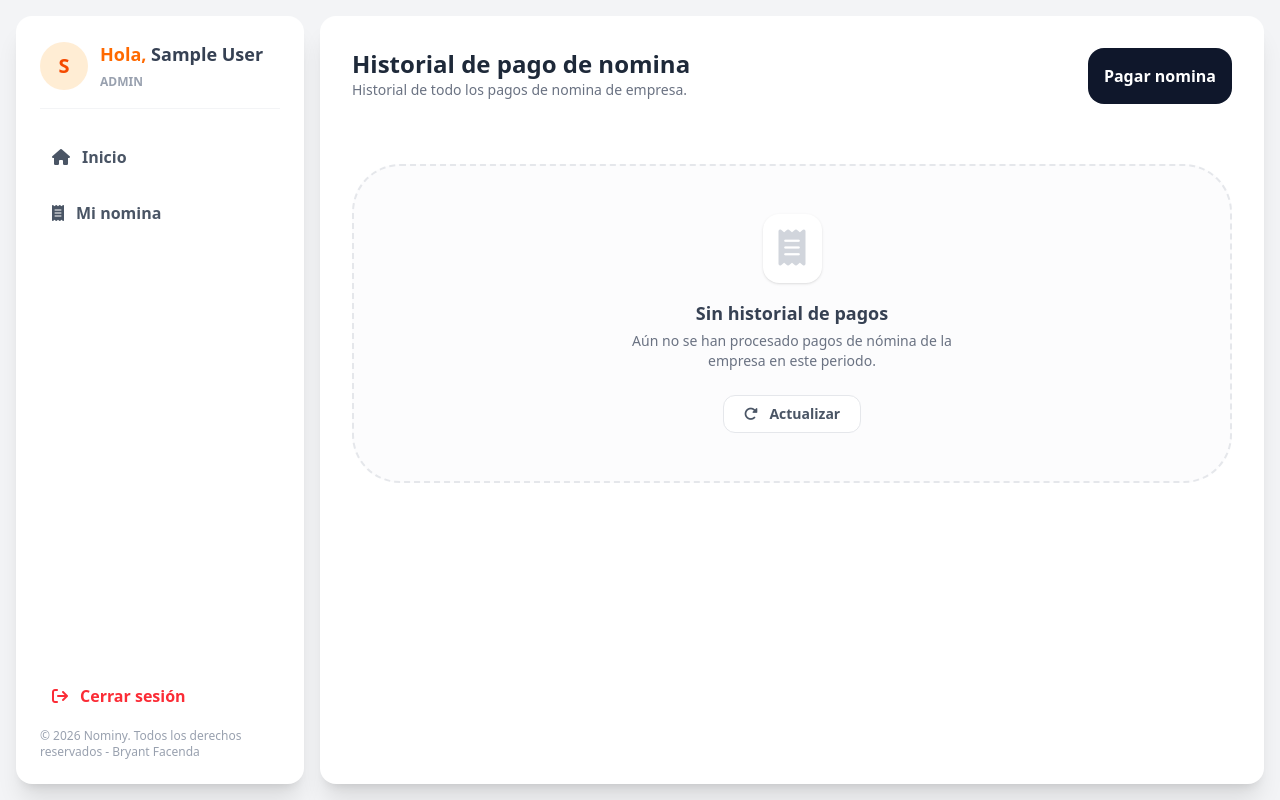
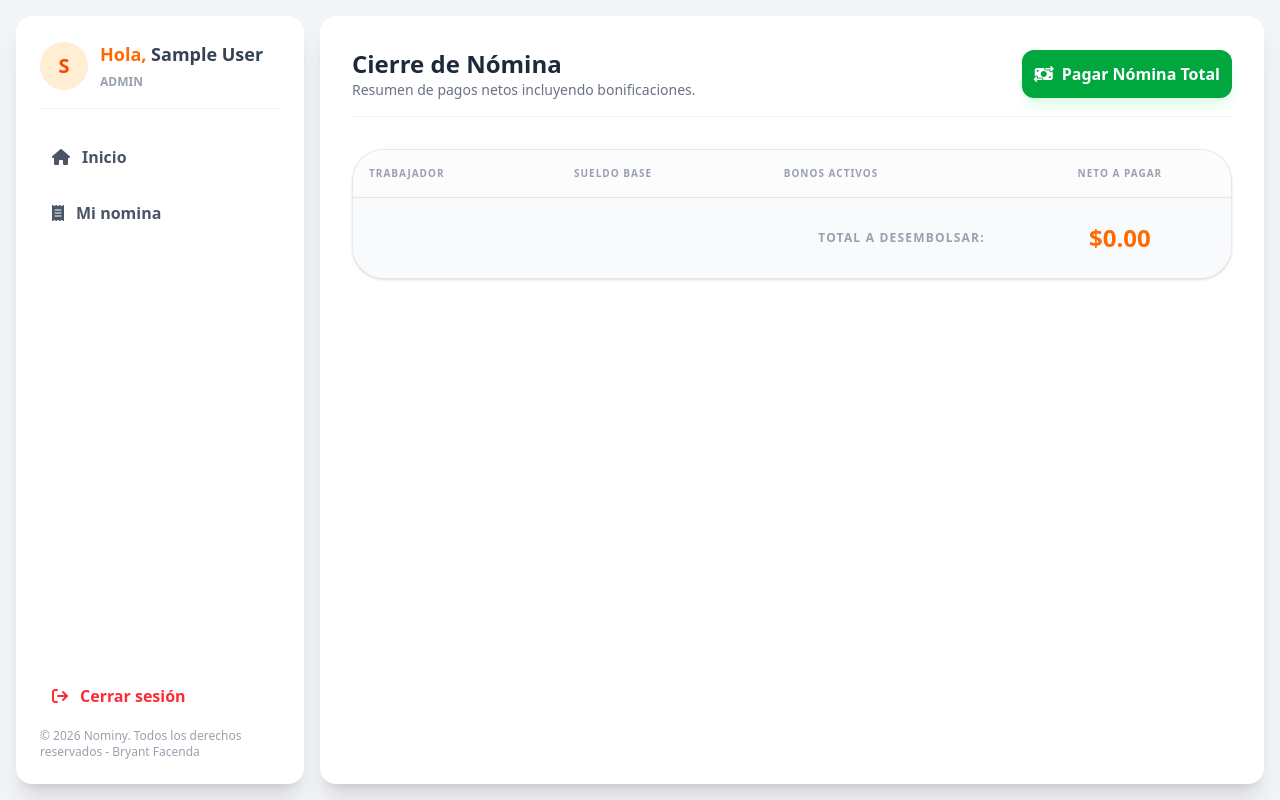
Before and after one commit to Bafaf23/nominy, a PHP site: page /views/dashboard/payroll_payment.php in a window 1280 px wide. Run offline with PHP 8.4, Linux system fonts and the light colour scheme; the visitor is signed in with stand-in values (Sample User, id 1); data comes from the database, SQL or seed files in the repository; data that the repository does not hold is empty; style sheets or scripts are compiled from the project's sources; some libraries are stand-ins or nearby versions.

Commit message:
Add payroll functionality and enhance user data display: Implement getNominaTotal method in Users model to calculate total bonuses for active users, update roster_db.sql to include new tables for deductions and payroll history, and enhance modal_payroll.php for individual payment processing. Refactor payroll_payment.php to display detailed payroll summary and improve user interaction in personal.php with payment modal integration.

```diff
--- a/app/models/Users.php
+++ b/app/models/Users.php
@@ -213,4 +213,31 @@ class Users
     }
     return $data;
   }
+
+  public function getNominaTotal()
+  {
+    // Asegúrate de que los nombres de las tablas (users, user_bonuses, bonuses)
+    // y columnas sean exactamente iguales a los de tu base de datos.
+    $sql = "SELECT
+                u.id_usuario,
+                u.name,
+                u.last_name,
+                u.dni,
+                u.salary,
+                COALESCE(SUM(b.amount), 0) as total_bonos
+            FROM users u
+            LEFT JOIN user_bonuses ub ON u.id_usuario = ub.id_user
+            LEFT JOIN bonuses b ON ub.id_bonus = b.id
+            WHERE u.is_active = 1
+            GROUP BY u.id_usuario";
+
+    $result = $this->db->query($sql);
+
+
+    if (!$result) {
+      return [];
+    }
+
+    return $result->fetch_all(MYSQLI_ASSOC);
+  }
 }
--- a/views/components/molecule/modal_payroll.php
+++ b/views/components/molecule/modal_payroll.php
@@ -1,52 +1,63 @@
-<div id="modalPay" class="fixed inset-0 bg-gray-900/50 backdrop-blur-sm z-50 hidden items-center justify-center p-4">
+<div id="modalPagoIndividual" class="hidden fixed inset-0 bg-gray-900/60 backdrop-blur-sm items-center justify-center z-50 p-4">
+  <div class="bg-white w-full max-w-md rounded-[2.5rem] shadow-2xl overflow-hidden border border-gray-100">
 
-  <div class="bg-white w-full max-w-md rounded-[2.5rem] shadow-2xl overflow-hidden animate-in fade-in zoom-in duration-300">
-
-    <div class="bg-orange-500 p-8 flex flex-col items-center text-white">
-      <div class="bg-white/20 p-4 rounded-3xl mb-4">
-        <i class="fa-solid fa-money-bill-transfer text-4xl"></i>
+    <!-- Header -->
+    <div class="p-6 border-b border-gray-100 flex justify-between items-center bg-slate-900 text-white">
+      <div class="flex items-center gap-3">
+        <i class="fa-solid fa-hand-holding-dollar text-orange-500 text-xl"></i>
+        <h2 class="text-lg font-black" id="pagoNombreEmpleado">Pago Individual</h2>
       </div>
-      <h2 class="text-2xl font-bold">Procesar Nómina</h2>
-      <p class="text-orange-100 text-sm">Confirmación de pago masivo</p>
+      <button onclick="cerrarModalPago()" class="text-slate-400 hover:text-white transition-colors text-2xl">&times;</button>
     </div>
 
-    <form action="../../app/controllers/processPayroll.php" method="POST" class="p-8">
-      <div class="space-y-6">
+    <form action="../../app/controllers/payrollControll.php" method="POST" class="p-8 space-y-4">
+      <input type="hidden" name="action" value="process_single_payroll">
+      <input type="hidden" name="id_user" id="pagoIdUser">
+      <input type="hidden" name="amount" id="pagoMontoTotalOculto">
 
-        <div class="flex items-center justify-between p-4 bg-gray-50 rounded-2xl border border-gray-100">
-          <div>
-            <p class="text-xs text-gray-400 font-bold uppercase">Periodo actual</p>
-            <p class="text-gray-700 font-bold">1ra Quincena Abril 2026</p>
-          </div>
-          <i class="fa-solid fa-calendar-day text-orange-400 text-xl"></i>
+      <!-- Inputs para Deducciones de Ley (Venezuela) -->
+      <input type="hidden" name="sso" id="hiddenSSO">
+      <input type="hidden" name="spf" id="hiddenSPF">
+      <input type="hidden" name="faov" id="hiddenFAOV">
+
+      <!-- Desglose Visual -->
+      <div class="bg-gray-50 p-5 rounded-3xl space-y-3 border border-gray-100">
+        <div class="flex justify-between text-xs font-bold">
+          <span class="text-gray-400 uppercase tracking-widest">Ingresos Totales</span>
+          <span class="text-gray-700" id="displayIngresos">$0.00</span>
         </div>
-
-        <div class="grid grid-cols-2 gap-4">
-          <div class="p-4 border border-gray-100 rounded-2xl">
-            <p class="text-[10px] text-gray-400 font-bold uppercase">Empleados</p>
-            <input type="text" class="text-xl font-black text-gray-800 outline-none" id="totalPersonal" readonly />
-          </div>
-          <div class="p-4 border border-gray-100 rounded-2xl">
-            <p class="text-[10px] text-gray-400 font-bold uppercase">Total a Pagar</p>
-            <input type="text" class="text-xl font-black text-green-600 outline-none" id="totalSalaryDisplay" readonly />
-          </div>
+        <div class="flex justify-between text-xs font-bold">
+          <span class="text-red-400 uppercase tracking-widest">Retenciones Ley (5.5%)</span>
+          <span class="text-red-600" id="displayDeducciones">-$0.00</span>
         </div>
-
-        <div>
-          <label class="block text-xs font-bold text-gray-400 uppercase mb-2">Comentario de referencia</p>
-            <input type="text" name="reference" placeholder="Ej: Pago quincenal abril"
-              class="w-full p-3 bg-gray-50 border border-gray-200 rounded-xl outline-none focus:ring-2 focus:ring-orange-400 transition-all">
+        <hr class="border-dashed border-gray-200">
+        <div class="flex justify-between items-center pt-1">
+          <span class="text-slate-900 font-black">Neto a Pagar</span>
+          <span class="text-2xl font-black text-orange-600" id="displayTotal">$0.00</span>
         </div>
       </div>
 
-      <div class="flex gap-3 mt-8">
-        <button type="button" onclick="closePayroll()"
-          class="flex-1 py-3 text-gray-500 font-bold hover:bg-gray-50 rounded-2xl transition-all">
+      <div class="flex flex-col gap-2">
+        <label class="text-[10px] font-black text-gray-400 uppercase tracking-widest ml-1">Periodo Correspondiente</label>
+        <input type="text" name="periodo" value="<?= date('F Y') ?>"
+          class="bg-gray-50 border-none p-4 rounded-2xl outline-none focus:ring-2 focus:ring-orange-400 font-bold text-gray-700">
+      </div>
+
+      <div class="flex flex-col gap-2">
+        <label class="text-[10px] font-black text-gray-400 uppercase tracking-widest ml-1">Banco Emisor</label>
+        <select name="bank" class="bg-gray-50 border-none p-4 rounded-2xl outline-none focus:ring-2 focus:ring-orange-400 font-bold text-gray-700">
+          <option value="BBVA Provincial">BBVA Provincial</option>
+          <option value="Pago Móvil">Pago Móvil</option>
+          <option value="Banco de Venezuela">Banco de Venezuela</option>
+        </select>
+      </div>
+
+      <div class="flex flex-col gap-2 pt-4">
+        <button type="submit" class="w-full py-4 bg-slate-900 text-white font-black rounded-2xl shadow-xl hover:bg-orange-600 transition-all active:scale-95">
+          Confirmar Pago
+        </button>
+        <button type="button" onclick="cerrarModalPago()" class="w-full py-3 text-gray-400 font-bold hover:bg-gray-100 rounded-2xl transition-colors">
           Cancelar
-        </button>
-        <button type="submit"
-          class="flex-1 py-3 bg-orange-500 text-white font-bold rounded-2xl shadow-lg shadow-orange-200 hover:bg-orange-600 transition-all">
-          Confirmar Pago
         </button>
       </div>
     </form>
--- a/views/dashboard/payroll_payment.php
+++ b/views/dashboard/payroll_payment.php
@@ -5,10 +5,13 @@ include "layout.php";
 include "../../app/models/Users.php";
 include "../../app/controllers/conexion.php";
 
-include "../components/molecule/modal_payroll.php";
+
 
 $userModel = new Users($conn);
 $works = $userModel->getUsers() ?: [];
+$nominaDetallada = $userModel->getNominaTotal() ?: [];
+
+
 
 /* $data = [
   [
@@ -35,87 +38,64 @@ $works = $userModel->getUsers() ?: [];
 ] */
 
 ?>
-<header>
-  <div class="flex justify-between">
+<header class="border-b border-gray-100 pb-4">
+  <div class="flex justify-between items-center">
     <div>
-      <h1 class="text-2xl font-bold text-gray-800">Historial de pago de nomina</h1>
-      <p class="text-sm text-gray-500">Historial de todo los pagos de nomina de empresa.</p>
+      <h1 class="text-2xl font-bold text-gray-800">Cierre de Nómina</h1>
+      <p class="text-sm text-gray-500">Resumen de pagos netos incluyendo bonificaciones.</p>
     </div>
-    <div>
-      <button onclick="openPayroll(<?php echo htmlspecialchars(json_encode($works)); ?>)" id="openPayroll" class="p-4 bg-slate-900 rounded-2xl text-white font-bold text-md">Pagar nomina</button>
-    </div>
+    <!-- Botón de Pago Masivo -->
+    <button onclick="confirmarPagoTotal()" class="p-3 rounded-xl bg-green-600 text-white font-bold cursor-pointer hover:bg-green-700 transition-all active:scale-95 shadow-lg shadow-green-100">
+      <i class="fa-solid fa-money-bill-transfer mr-2"></i>Pagar Nómina Total
+    </button>
   </div>
 </header>
 
-<section class="mt-5">
-  <?php if (empty($data)): ?>
-    <div class="flex flex-col items-center justify-center p-12 border-2 border-dashed border-gray-200 rounded-[3rem] bg-gray-50/50 my-10">
-      <div class="bg-white p-4 rounded-2xl shadow-sm mb-4">
-        <i class="fa-solid fa-receipt text-4xl text-gray-300"></i>
-      </div>
-      <h3 class="text-lg font-bold text-gray-700">Sin historial de pagos</h3>
-      <p class="text-gray-500 text-sm text-center max-w-xs mt-1">
-        Aún no se han procesado pagos de nómina de la empresa en este periodo.
-      </p>
-
-      <button onclick="location.reload()" class="mt-6 px-5 py-2 bg-white border border-gray-200 text-gray-600 rounded-xl text-sm font-bold hover:bg-gray-100 transition-all">
-        <i class="fa-solid fa-rotate-right mr-2"></i> Actualizar
-      </button>
-    </div>
-  <?php else : ?>
-    <?php foreach ($data as $item): ?>
-      <div class="grid grid-cols-1 md:grid-cols-2 lg:grid-cols-3 gap-6 ">
-        <div class="bg-white border border-gray-200 rounded-3xl p-6 shadow-sm hover:shadow-md transition-all flex flex-col justify-between">
-
-          <div class="flex justify-between items-start mb-4">
-            <div class="bg-orange-100 text-orange-600 p-3 rounded-2xl">
-              <i class="fa-solid fa-money-bill-transfer text-xl"></i>
-            </div>
-            <span class="px-3 py-1 bg-green-100 text-green-700 rounded-full text-[10px] font-black uppercase">
-              <?php echo $item['status'] ?>
+<div class="mt-8 bg-white border border-gray-200 rounded-[2rem] overflow-hidden shadow-sm mb-10">
+  <table class="w-full text-left">
+    <thead>
+      <tr class="bg-gray-50/50 border-b border-gray-200">
+        <th class="p-4 text-[10px] font-black text-gray-400 uppercase tracking-widest">Trabajador</th>
+        <th class="p-4 text-[10px] font-black text-gray-400 uppercase tracking-widest">Sueldo Base</th>
+        <th class="p-4 text-[10px] font-black text-gray-400 uppercase tracking-widest">Bonos Activos</th>
+        <th class="p-4 text-[10px] font-black text-gray-400 uppercase tracking-widest text-center">Neto a Pagar</th>
+      </tr>
+    </thead>
+    <tbody class="divide-y divide-gray-100">
+      <?php
+      $granTotal = 0;
+      foreach ($nominaDetallada as $item):
+        $netoIndividual = $item['salary'] + $item['total_bonos'];
+        $granTotal += $netoIndividual;
+      ?>
+        <tr class="hover:bg-green-50/30 transition-colors">
+          <td class="p-4">
+            <span class="block text-gray-700 font-bold text-sm"><?= $item['name'] . ' ' . $item['last_name'] ?></span>
+            <span class="block text-gray-400 text-[10px] uppercase"><?= $item['dni'] ?></span>
+          </td>
+          <td class="p-4 text-gray-600 font-medium">$<?= number_format($item['salary'], 2) ?></td>
+          <td class="p-4 text-green-600 font-bold">+$<?= number_format($item['total_bonos'], 2) ?></td>
+          <td class="p-4 text-center">
+            <span class="bg-slate-900 text-white text-xs px-4 py-2 rounded-xl font-black">
+              $<?= number_format($netoIndividual, 2) ?>
             </span>
-          </div>
-
-          <div class="mb-6">
-            <p class="text-xs text-gray-400 font-bold uppercase tracking-wider"><?php echo $item['periode'] ?></p>
-            <h3 class="text-3xl font-black text-gray-800 mt-1">
-              $<?php echo number_format($item['monto_pagado'], 2) ?>
-            </h3>
-          </div>
-
-          <div class="pt-4 border-t border-gray-100 flex justify-between items-center">
-            <div class="text-[11px] text-gray-400 leading-tight">
-              <p class="font-medium">Depósito: <span class="text-gray-600"><?php echo $item['bank'] ?></span></p>
-              <p>Fecha: <?php echo $item['date'] ?></p>
-            </div>
-
-            <a href="detalle_nomina.php?id=<?php echo $item['id'] ?? '123'; ?>"
-              class="bg-orange-50 text-orange-500 p-2.5 rounded-xl hover:bg-orange-500 hover:text-white transition-all group">
-              Ver recibo <i class="fa-solid fa-chevron-right text-xs"></i>
-            </a>
-          </div>
-
-        </div>
-      </div>
-
-    <?php endforeach; ?>
-  <?php endif; ?>
-</section>
+          </td>
+        </tr>
+      <?php endforeach; ?>
+      <tr class="bg-slate-50">
+        <td colspan="3" class="p-6 text-right text-xs font-black text-gray-400 uppercase tracking-widest">Total a Desembolsar:</td>
+        <td class="p-6 text-center">
+          <span class="text-2xl font-black text-orange-500">$<?= number_format($granTotal, 2) ?></span>
+        </td>
+      </tr>
+    </tbody>
+  </table>
+</div>
 
 <script>
-  function openPayroll(data) {
+  function openPayroll() {
     const modal = document.getElementById("modalPay");
     const btn = document.getElementById("openPayroll");
-
-    const totalWorks = Object.keys(data).length;
-
-    let salaryTotal = 0
-    data.forEach(worker => {
-      salaryTotal += parseFloat(worker.salary)
-    })
-
-    document.getElementById("totalPersonal").value = totalWorks;
-    document.getElementById("totalSalaryDisplay").value = salaryTotal;
 
     modal.classList.remove("hidden")
     modal.classList.add("inline-flex")
```
Also changed, not shown: app/controllers/payrollControll.php (added, +48 -0 lines), app/sql/roster_db.sql (+74 -53 lines), views/dashboard/personal.php (+45 -0 lines).
